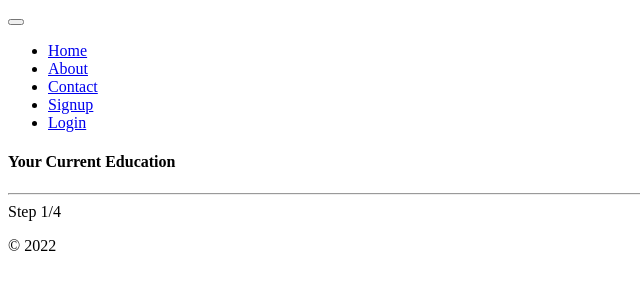
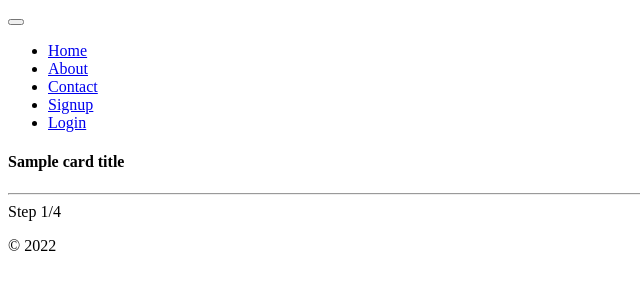
Before and after one commit to DevParmar2101/chat-boot, a Yii app: template frontend/views/_partial/_education.php in a window 1280 px wide. Shown: the top 300 px of the page, without its empty margins (0-640 px from the left). Run offline with PHP 8.4 and a stand-in for Yii, Linux system fonts and the light colour scheme; the template is opened without the code that fills it: most values are stand-ins (such as "Sample title", 1, 10 or a date in 2020); data that the repository does not hold is empty; some libraries are stand-ins or nearby versions.

Commit message:
some new changes in this files

```diff
--- a/frontend/views/_partial/_education.php
+++ b/frontend/views/_partial/_education.php
@@ -8,6 +8,8 @@ use johnitvn\ajaxcrud\CrudAsset;
  * @var $view_name string
  * @var $user User
  * @var $user_education UserCurrentEducation
+ * @var $form_information string
+ * @var $card_title string
  */
 CrudAsset::register($this);
 ?>
@@ -15,7 +17,7 @@ CrudAsset::register($this);
 <?php Pjax::begin(['id' => 'id-setup-process','enablePushState' => false,'scrollTo' => false]); ?>
     <div class="card mx-auto" style="display:block; width: 45rem">
         <div class="card-header">
-            <h4>Your Current Education</h4>
+            <h4><?= $card_title?:'Card Title'?></h4>
             <hr>
             <span class="text-sm-left text-secondary">Step 1/4</span>
         </div>
@@ -23,6 +25,7 @@ CrudAsset::register($this);
             <?= $this->render('@app/views/site/'.$view_name,[
                 'user' => isset($user) ? $user : null,
                 'user_education'=> isset($user_education) ? $user_education : null,
+                'form_information' => isset($form_information) ? $form_information : null,
             ])?>
 
         </div>
```
